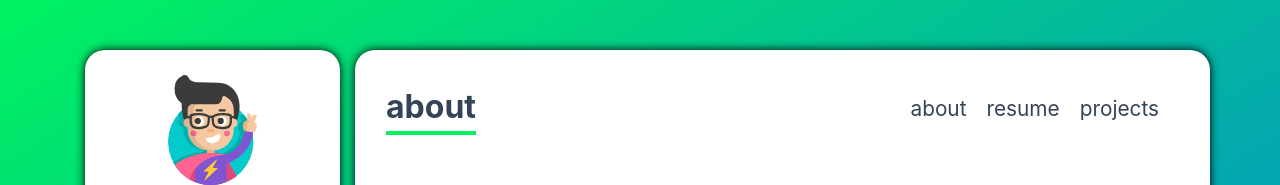
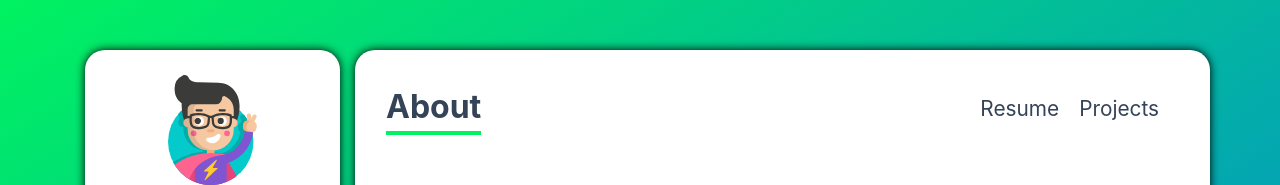
Before and after one commit to medxkh/dev-portfolio, a React (Create React App) app: page / in a window 1280 px wide. Shown: the top 185 px of the page. Built offline with nearby package versions, Linux system fonts and the light colour scheme.

Commit message:
active page state

```diff
--- a/src/components/Navbar.js
+++ b/src/components/Navbar.js
@@ -1,13 +1,26 @@
-import React from "react";
+import React, { useState } from "react";
 
 function Navbar() {
+  const [active, setActive] = useState("About");
   return (
     <div className="navbar">
-      <div className="navbar__active">about</div>
+      <div className="navbar__active">{active}</div>
       <div className="navbar__items">
-        <div className="navbar__item">about</div>
-        <div className="navbar__item">resume</div>
-        <div className="navbar__item">projects</div>
+        {active !== "About" && (
+          <div className="navbar__item" onClick={() => setActive("About")}>
+            About
+          </div>
+        )}
+        {active !== "Resume" ? (
+          <div className="navbar__item" onClick={() => setActive("Resume")}>
+            Resume
+          </div>
+        ) : null}
+        {active !== "Projects" && (
+          <div className="navbar__item" onClick={() => setActive("Projects")}>
+            Projects
+          </div>
+        )}
       </div>
     </div>
   );
```
Also changed, not shown: 1 other file (tests, documents, lock files or other folders).
